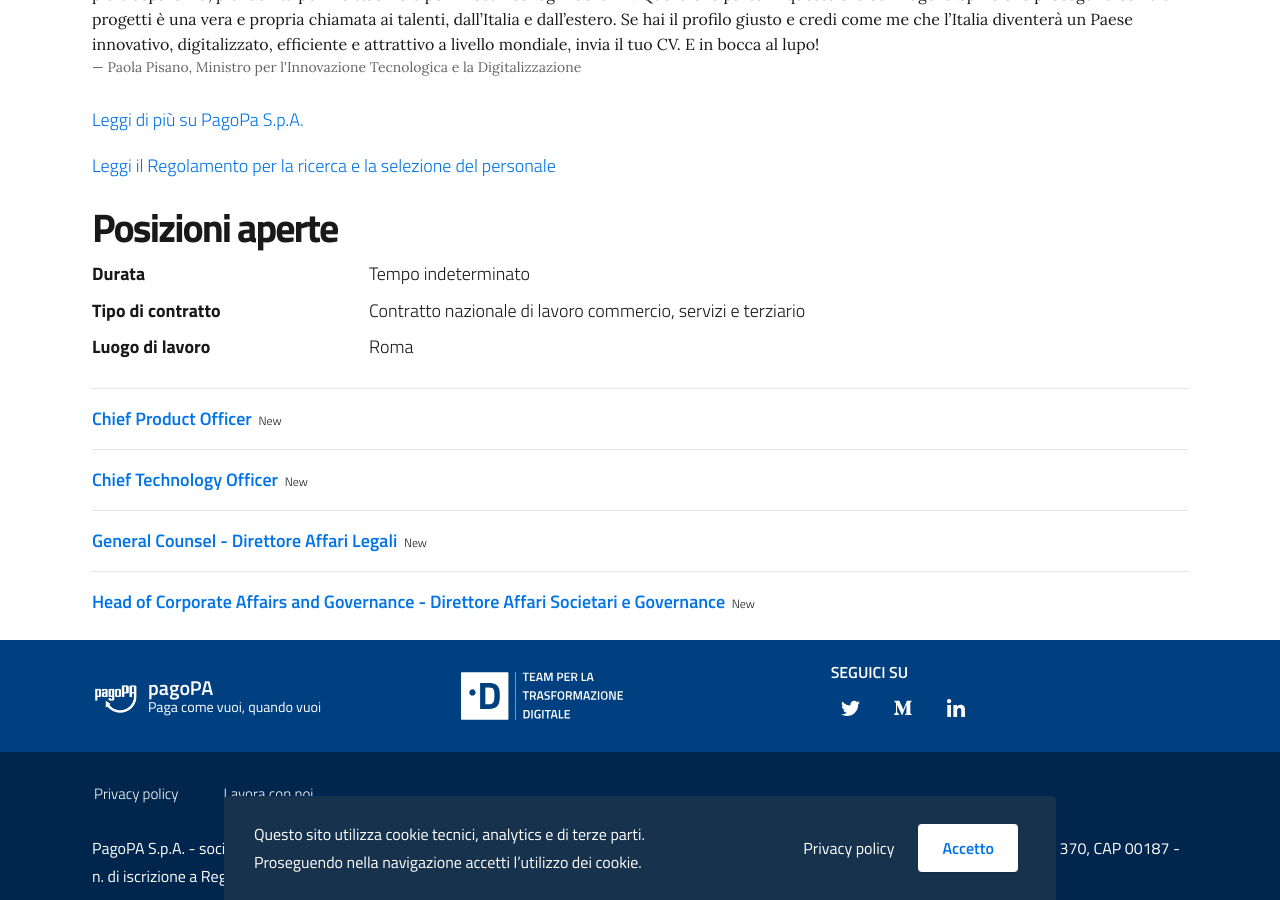
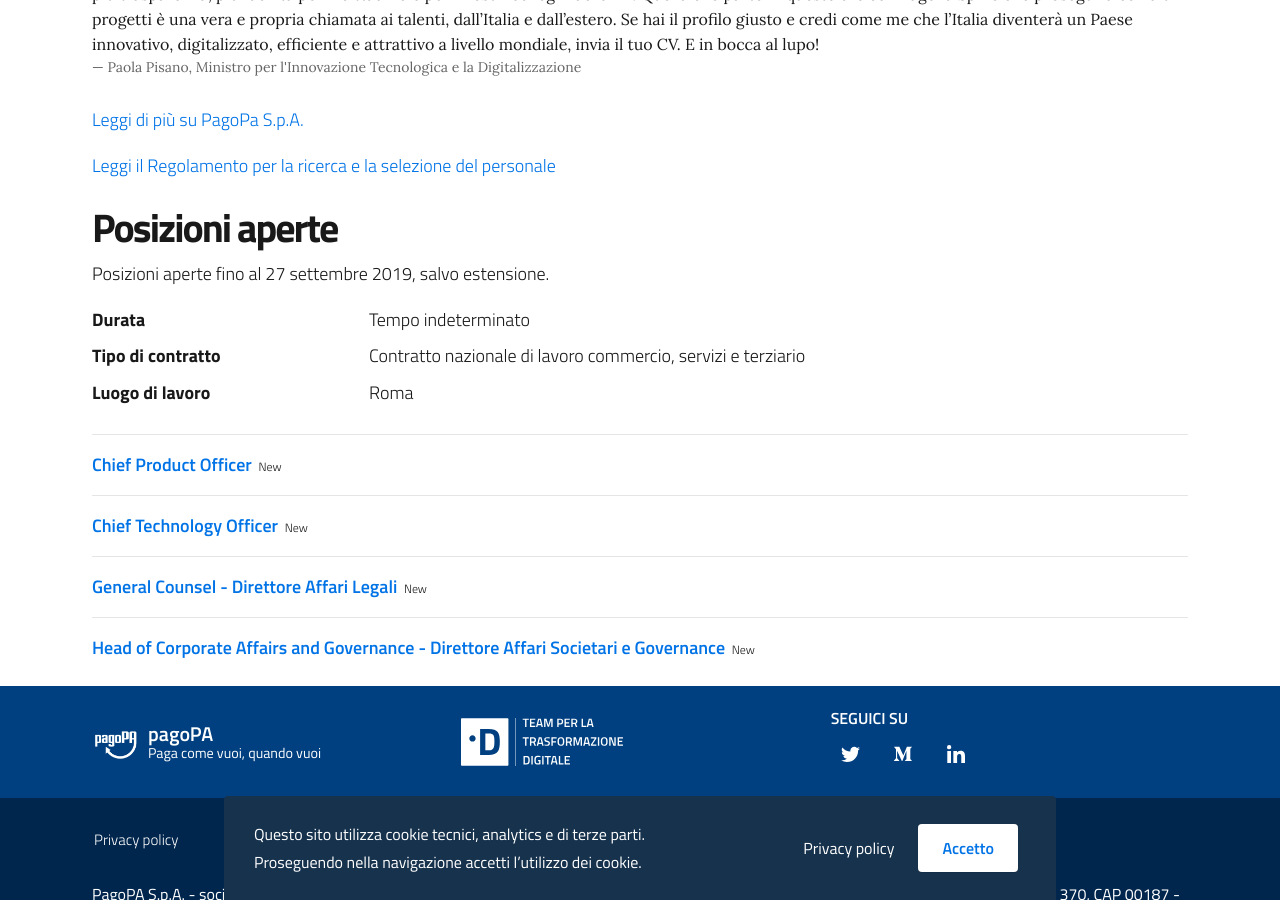
Before and after one commit to pagopa/site-pagopa.gov.it, a Jekyll site: the page built from it/pagopa-spa/societa-trasparente/selezione-del-personale/reclutamento-del-personale/lavora-con-noi/index.md, in a window 1280 px wide and 900 px high, scrolled down 582 px. Built offline with Jekyll 4.4.1, drawn with Linux system fonts in a browser that asks for light colours.

Commit message:
Inserita scadenza posizioni

```diff
--- a/it/pagopa-spa/societa-trasparente/selezione-del-personale/reclutamento-del-personale/lavora-con-noi/index.md
+++ b/it/pagopa-spa/societa-trasparente/selezione-del-personale/reclutamento-del-personale/lavora-con-noi/index.md
@@ -26,6 +26,8 @@
 ## Posizioni aperte
 {: .mt-4}
 
+Posizioni aperte fino al 27 settembre 2019, salvo estensione.
+
 <dl class="row">
   <dt class="col-sm-3">Durata</dt>
   <dd class="col-sm-9">Tempo indeterminato</dd>
```
